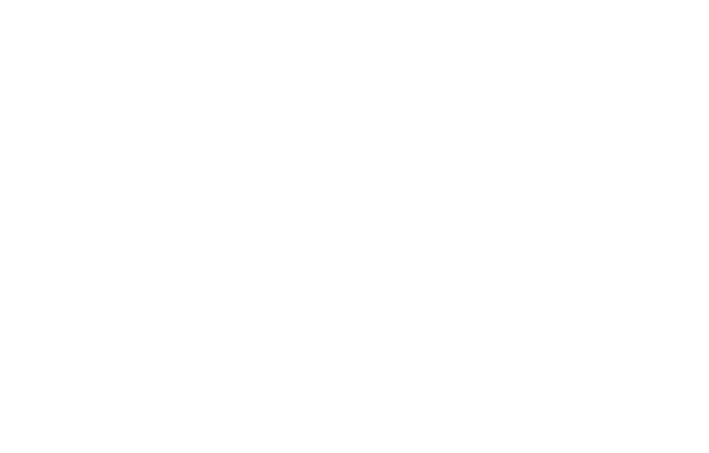
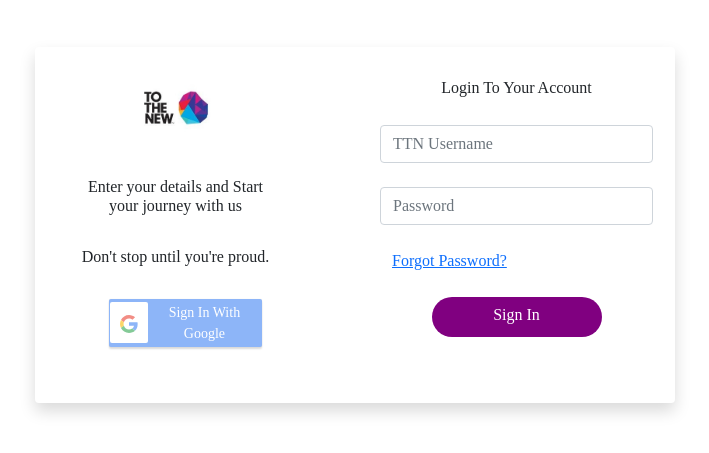
Before and after one commit to anshTTN/Buzzz, a React (Create React App) app: page / in a window 1280 px wide. Before the commit this address had no page. Shown: the part 153-606 px from the top of the page, without its empty margins (285-994 px from the left). Built offline with nearby package versions, Linux system fonts and the light colour scheme.

Commit message:
Login and google login

```diff
--- a/package.json
+++ b/package.json
@@ -2,6 +2,7 @@
   "name": "buzzz",
   "version": "0.1.0",
   "private": true,
+  "proxy": "http://localhost:5000/",
   "dependencies": {
     "@testing-library/jest-dom": "^5.16.3",
     "@testing-library/react": "^12.1.4",
@@ -9,6 +10,7 @@
     "bootstrap": "^5.1.3",
     "react": "^18.0.0",
     "react-dom": "^18.0.0",
+    "react-google-login": "^5.2.2",
     "react-icons": "^4.3.1",
     "react-router-dom": "^6.3.0",
     "react-scripts": "5.0.0",
--- a/src/App.js
+++ b/src/App.js
@@ -12,7 +12,7 @@ function App() {
           <FeedsPage />
         }>
         </Route>
-        <Route path='/login' element={
+        <Route path='/' element={
           <Login />
         }>
         </Route>
--- a/src/components/Login.jsx
+++ b/src/components/Login.jsx
@@ -1,11 +1,67 @@
+import GoogleLogin from 'react-google-login';
+import { useState } from 'react';
 import loginlogo from '../images/newlogo.png';
+import { useNavigate } from "react-router-dom";
 function Login(){
+
+//google login
+  const handleLogin=async (googleData)=>{
+    const res=await fetch('/',{
+      method:'POST',
+      body:JSON.stringify({
+        token:googleData.tokenId,
+      }),
+      headers:{
+        'content-Type':'application/json',
+      },
+    })
+    const data=await res.json();
+    console.log(data);
+    console.log('logged in')
+  }
+
+  const handleFailure=(result)=>{
+    alert(result);
+  }
+
+
+//manual login
+
+const [credentials,setCredentials]=useState({email:"",password:""})
+const navigate = useNavigate();
+
+const handleSubmit= async (e)=>{
+  e.preventDefault();
+//   console.log(credentials.email,credentials.password)
+
+const res=await fetch('/login',{
+  method:'POST',
+  body:JSON.stringify({
+    email:credentials.email,
+    password:credentials.password
+  }),
+  headers:{
+    'content-Type':'application/json',
+  },
+})
+const data=await res.json();
+console.log(data);
+if(data.status==='success'){
+  localStorage.setItem('token',data.token)
+  navigate('/feedsPage')
+}
+else
+navigate('/')
+}
+
+const onChange=(e)=>{
+  setCredentials({...credentials,[e.target.name]:e.target.value})
+}
 
 
 return (
   <>
     <section>
-
 <div className="container shadow p-3 mb-5 bg-white rounded">
 
   <div className="row">
@@ -23,11 +79,23 @@ return (
           <h6><center>Don't stop until you're proud.</center></h6>
 
         </div>
-        <div className="btn_1">
+        {/* <div className="btn_1">
           <a className="btn btn-primary" id="btn_1" href="#" role="button">Sign In with Google</a>
 
-        </div>
-
+        </div> */}
+        {/* <div className="btn_1 ms-5"> */}
+        <GoogleLogin
+        // className="btn btn-primary" id="btn_1"
+        className="googleBtn"
+        theme='dark'
+        clientId={process.env.REACT_APP_GOOGLE_CLIENT_ID}
+        buttonText="Sign In With Google"
+        onSuccess={handleLogin}
+        onFailure={handleFailure}
+        cookiePolicy={'single_host_origin'}
+        >
+        </GoogleLogin>
+        {/* </div> */}
       </div>
 
     </div>
@@ -39,32 +107,28 @@ return (
 
       </div>
 
-       <form className = "login-form">
+       <form onSubmit={handleSubmit} className = "login-form">
          <div className="d-grid gap-4">
            <div className="row row_1">
-             <input className="form-control"type="text" name="name" placeholder="TTN Username" autoComplete='off' />
+             <input type="email" className="form-control" name="email" onChange={onChange} value={credentials.email} placeholder="TTN Username" />
            </div>
 
            <div className="row row_2">
-             <input className="form-control"type="password" id = "inputPassword" placeholder="Password" autoComplete='off' />
+             <input className="form-control" type="password" id = "inputPassword" name='password' onChange={onChange} value={credentials.password} placeholder="Password" autoComplete='off' />
            </div>
 
            <div className="row row_3">
-             <div className="col-6">
-               <div className="form-check">
-                 <input type="checkbox" className="form-check-input" id="exampleCheck1" />
-                 <label className="form-check-label" for="exampleCheck1">Remember Me</label>
-               </div>
-             </div>
-             <div className="col-6">
-               <div className="forgot float-right">
+
+             <div className="col-12">
+               <div className="forgotPswd forgot float-right">
                 <a href="#" id="forgot-link">Forgot Password?</a>
               </div>
              </div>
            </div>
 
            <div className="row row_4">
-             <a className="btn btn-primary" id="btn_2" href="#" role="button">Sign In</a>
+             {/* <a className="btn btn-primary" id="btn_2" href="#" role="button">Sign In</a> */}
+             <button type="submit"  id="btn_2" className='btn btn-primary'>Sign In</button>
            </div>
          </div>
 
--- a/src/css/style.css
+++ b/src/css/style.css
@@ -214,7 +214,7 @@ section{
   text-align: center;
 }
 .loginlogo img {
-  height: 50px;
+  height: 70px;
     width: auto;
 
 }
@@ -247,3 +247,8 @@ section{
 
   border-radius: 50px;
 }
+.googleBtn{
+  width: 12vw;
+  height:6vh;
+  margin-left: 4.5vw;
+}
```
Also changed, not shown: src/index.js (+4 -4 lines), 2 other files (tests, documents, lock files or other folders).
